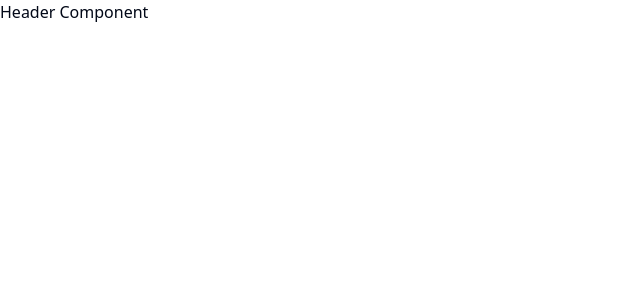
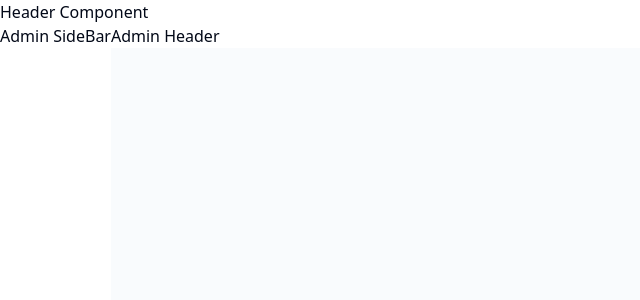
Before and after one commit to EbubeStrong/shopping_application, a React (Vite) app in the folder Client/: page /admin in a window 1280 px wide. Before the commit this address had no page. Shown: the top 300 px of the page, without its empty margins (0-640 px from the left). Built offline with nearby package versions, Linux system fonts and the light colour scheme.

Commit message:
added admin layouts and its router and children router - dashboard, products, orders, features.

```diff
--- a/Client/src/App.jsx
+++ b/Client/src/App.jsx
@@ -3,6 +3,11 @@ import "./App.css";
 import AuthLayout from "./components/auth/layout";
 import AuthLogin from "./Pages/auth/login";
 import AuthRegister from "./Pages/auth/register";
+import AdminLayout from "./components/admin-view/layout";
+import AdminDashboard from "./Pages/admin/dashbord";
+import AdminProducts from "./Pages/admin/products";
+import AdminOrders from "./Pages/admin/orders";
+import AdminFeatures from "./Pages/admin/features";
 
 export default function App() {
   return (
@@ -13,6 +18,13 @@ export default function App() {
           <Route path="login" element={<AuthLogin />} />
           <Route path="register" element={<AuthRegister />} />
         </Route>
+
+        <Route path="/admin" element={<AdminLayout />}>
+          <Route path="dashboard" element={<AdminDashboard />} />
+          <Route path="products" element={<AdminProducts />} />
+          <Route path="orders" element={<AdminOrders />} />
+          <Route path="features" element={<AdminFeatures />} />
+        </Route>
       </Routes>
     </div>
   );
--- /dev/null
+++ b/Client/src/Pages/admin/dashbord.jsx
@@ -0,0 +1,10 @@
+
+
+
+function AdminDashboard() {
+    return (
+        <div>Admin DashBoard</div>
+     );
+}
+
+export default AdminDashboard;
--- /dev/null
+++ b/Client/src/Pages/admin/features.jsx
@@ -0,0 +1,10 @@
+
+
+
+
+
+function AdminFeatures() {
+  return <div>Admin Features</div>;
+}
+
+export default AdminFeatures;
--- /dev/null
+++ b/Client/src/Pages/admin/orders.jsx
@@ -0,0 +1,10 @@
+
+
+
+
+
+function AdminOrders() {
+  return <div>Admin Orders</div>;
+}
+
+export default AdminOrders;
--- /dev/null
+++ b/Client/src/Pages/admin/products.jsx
@@ -0,0 +1,10 @@
+
+
+
+
+
+function AdminProducts() {
+  return <div>Admin Products</div>;
+}
+
+export default AdminProducts;
--- a/Client/src/Pages/auth/register.jsx
+++ b/Client/src/Pages/auth/register.jsx
@@ -3,7 +3,7 @@
 
 
 const AuthRegister = () => {
-  return <div className="">Login Page</div>;
+  return <div className="">Register Page</div>;
 };
 
 export default AuthRegister;
--- /dev/null
+++ b/Client/src/components/admin-view/header.jsx
@@ -0,0 +1,10 @@
+
+
+
+
+
+function AdminHeader() {
+  return <div>Admin Header</div>;
+}
+
+export default AdminHeader;
--- /dev/null
+++ b/Client/src/components/admin-view/layout.jsx
@@ -0,0 +1,24 @@
+import { Outlet } from "react-router-dom";
+import AdminSideBar from "./sidebar";
+import AdminHeader from "./header";
+
+
+function AdminLayout() {
+    return (
+        <div className="flex min-h-screen w-full">
+            {/* Admin SideBar */}
+            <AdminSideBar />
+
+            <div className="flex flex-1 flex-col">
+                {/* Admin Header */}
+                <AdminHeader />
+
+                <main className="flex flex-1 bg-muted/40 md:p-6">
+                    <Outlet />
+                </main>
+            </div>
+        </div>
+     );
+}
+
+export default AdminLayout;
--- /dev/null
+++ b/Client/src/components/admin-view/sidebar.jsx
@@ -0,0 +1,12 @@
+
+
+
+function AdminSideBar() {
+    return (
+        <div>
+            Admin SideBar
+        </div>
+    );
+}
+
+export default AdminSideBar;
```
Also changed, not shown: Client/jsconfig.json (+9 -9 lines), Client/src/components/auth/layout.jsx (+9 -7 lines), Client/src/components/shopping-view/layout.jsx (added).
